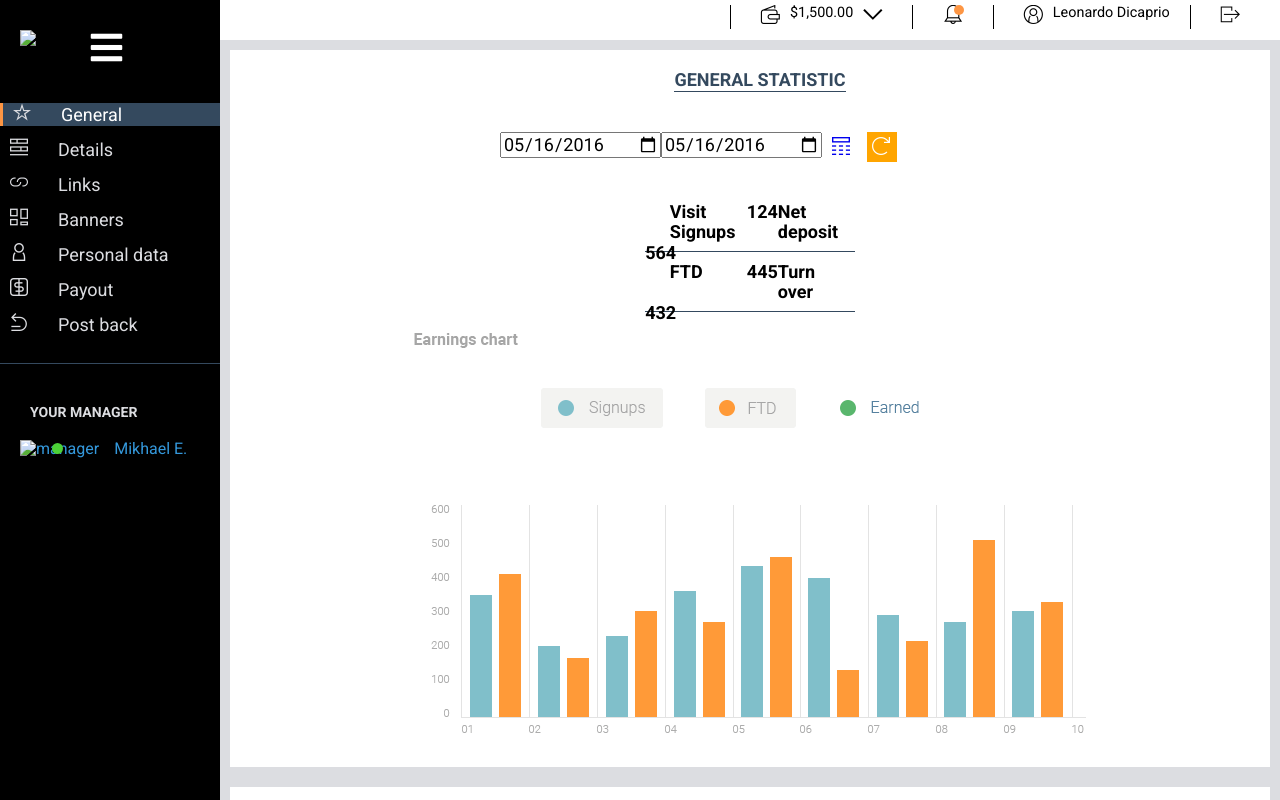
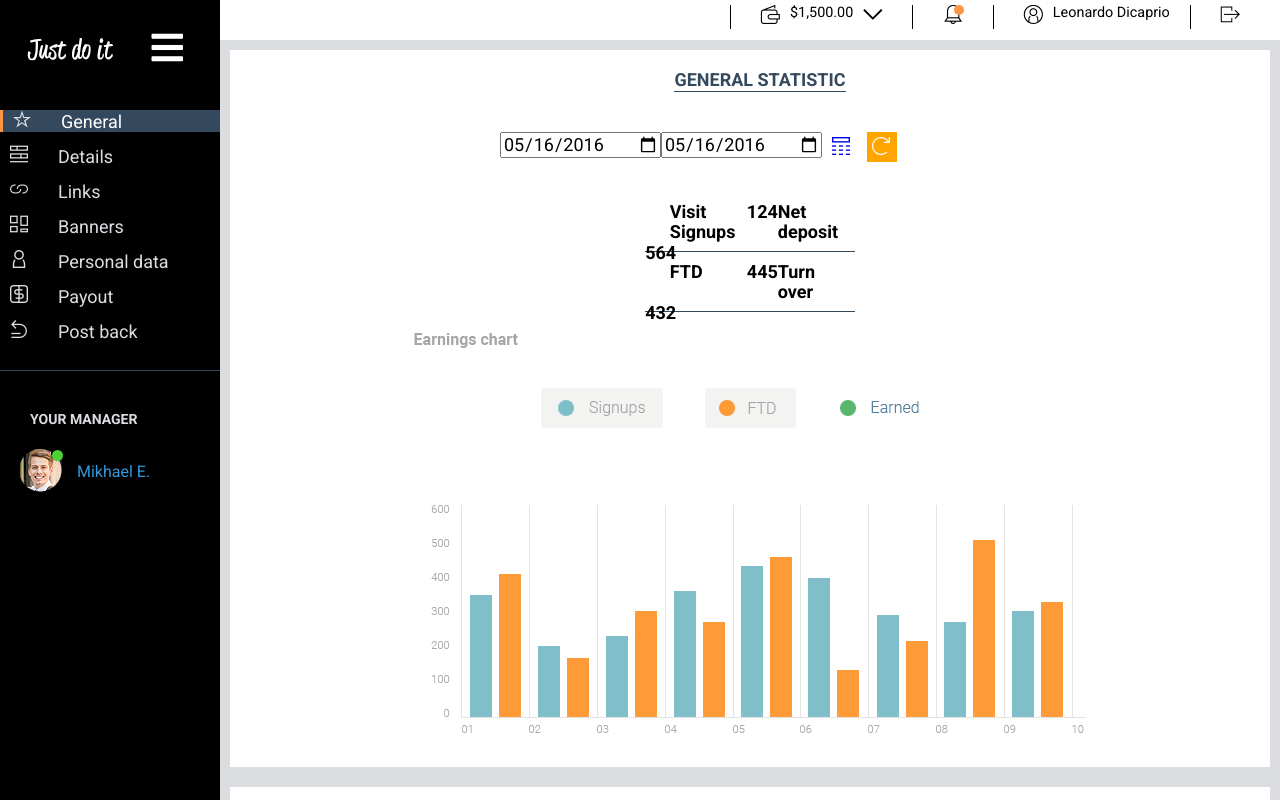
Before and after one commit to jacekkacki/solo-project-1, a website: page docs/index.html in a window 1280 px wide. Shown: the top 800 px of the page. Drawn offline with nearby package versions, Linux system fonts and the light colour scheme; files that its build step writes are made by us from their sources; the site is published under a folder, as on GitHub Pages, so addresses that start at the root find nothing.

Commit message:
Update index.html

```diff
--- a/docs/index.html
+++ b/docs/index.html
@@ -41,7 +41,7 @@
         <div class="flex-column">
           <div class="col-12 sidebar-menu">
             <div class="sidebar-logo row">
-              <span><img class="logo" src="/images/logo.png" alt="logo"></span>
+              <span><img class="logo" src="images/logo.png" alt="logo"></span>
               <a href="#"><span class="hamburger"><i class="fas fa-bars"></i></span></a>
             </div>
             <div class="col-12 subpages">
@@ -74,7 +74,7 @@
                 <h3>YOUR  MANAGER</h3>
               </div>
               <div class="manager-info">
-                <a href="#"><span><img class="manager-foto" src="/images/manager.png" alt="manager"></span><span class="green-dot"></span><span class=manager-name>Mikhael E.</span></a>
+                <a href="#"><span><img class="manager-foto" src="images/manager.png" alt="manager"></span><span class="green-dot"></span><span class=manager-name>Mikhael E.</span></a>
               </div>
             </div>
           </div>
```
